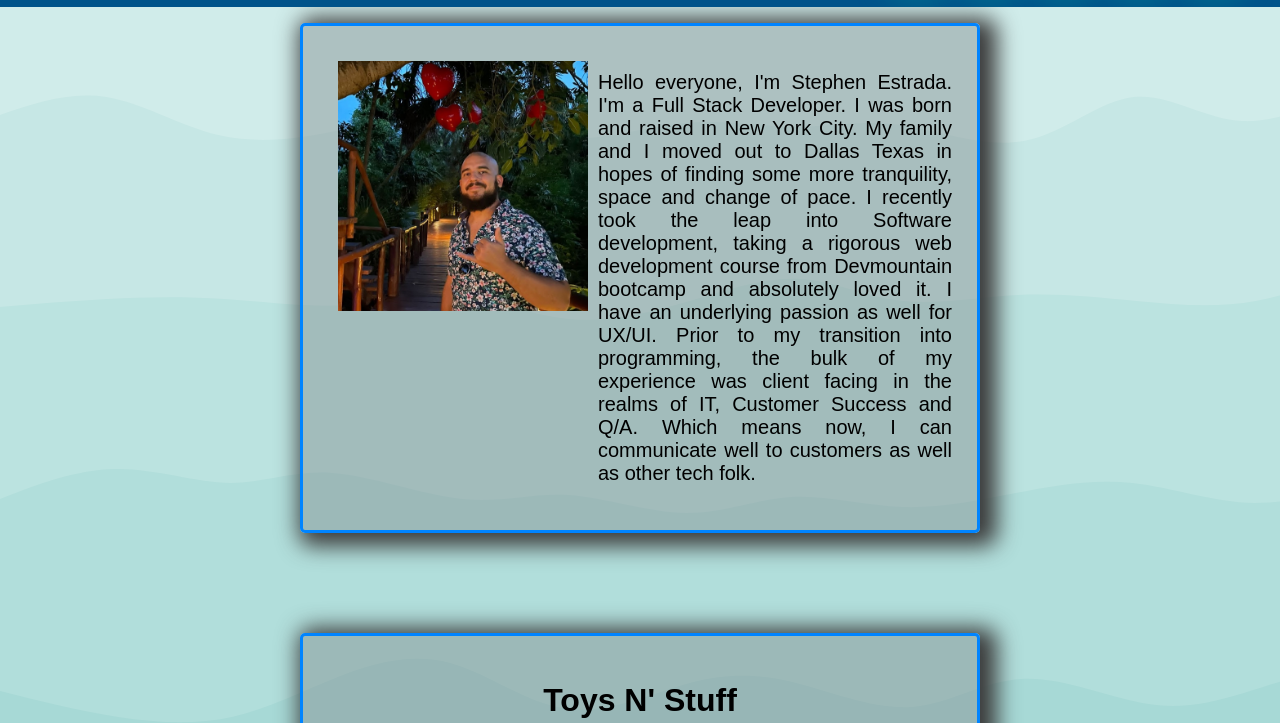
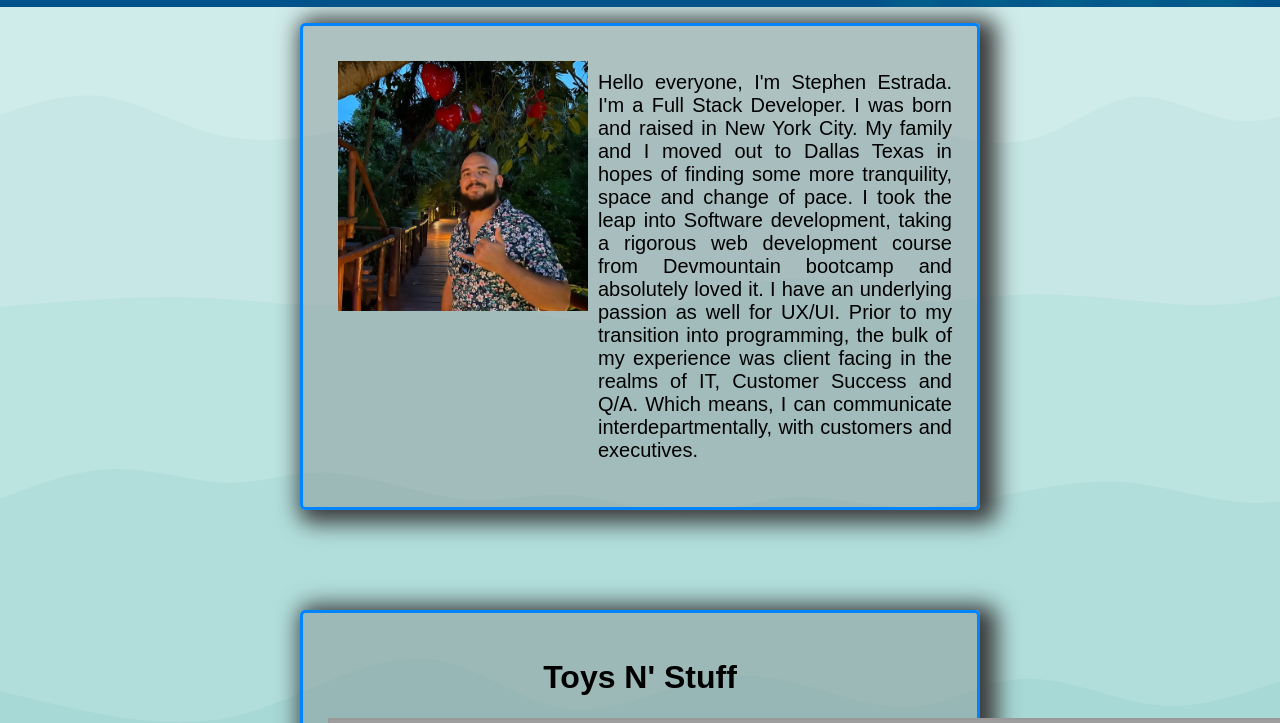
Before and after one commit to holasoyst3v3/holasoyst3v3.github.io, a website: page index.html in a window 1280 px wide. Shown: the part 77-800 px from the top of the page. Drawn offline with Linux system fonts and the light colour scheme; grey boxes are pictures that could not be loaded.

Commit message:
about me blurb touch up

```diff
--- a/index.html
+++ b/index.html
@@ -26,7 +26,7 @@
                     width="40" height="40" /></a>
         </div>
         <div class="nav-wrapper">
-            <a href="mailto:stephenestrada.codes@gmail.com"><img src="/img/emailicon.png" width="40" height="40" /></a>
+            <a href="mailto:sestrada.works@gmail.com"><img src="/img/emailicon.png" width="40" height="40" /></a>
         </div>
         <div class="nav-wrapper">
             <a href="https://drive.google.com/file/d/1gv8G147tDm0w35ZeYdeHV2zcHQ_xPWDE/view?usp=sharing" target="_blank"
@@ -55,15 +55,13 @@
                     My family and I moved out to Dallas Texas in hopes of finding some more tranquility, space and
                     change of
                     pace. I
-                    recently took the leap into Software development, taking a rigorous web development course from
+                    took the leap into Software development, taking a rigorous web development course from
                     Devmountain bootcamp and absolutely loved it. I have an underlying passion
                     as
                     well for UX/UI. Prior to my transition into programming, the bulk of my experience was client facing
                     in
                     the
-                    realms of IT, Customer Success and Q/A. Which means now, I can communicate well to customers as well
-                    as
-                    other tech folk.
+                    realms of IT, Customer Success and Q/A. Which means, I can communicate interdepartmentally, with customers and executives.
                 </p>
             </div>
         </div>
```
